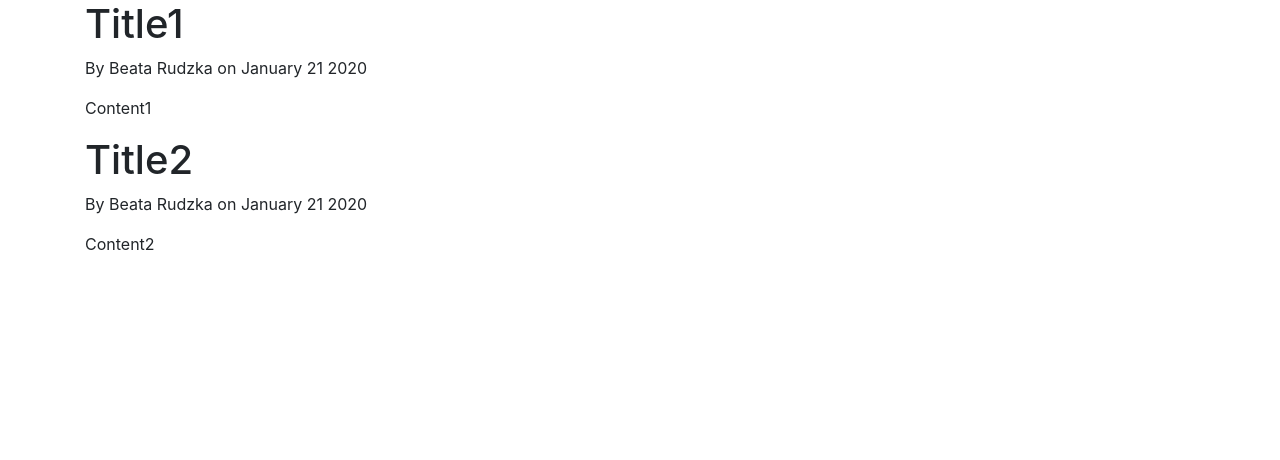
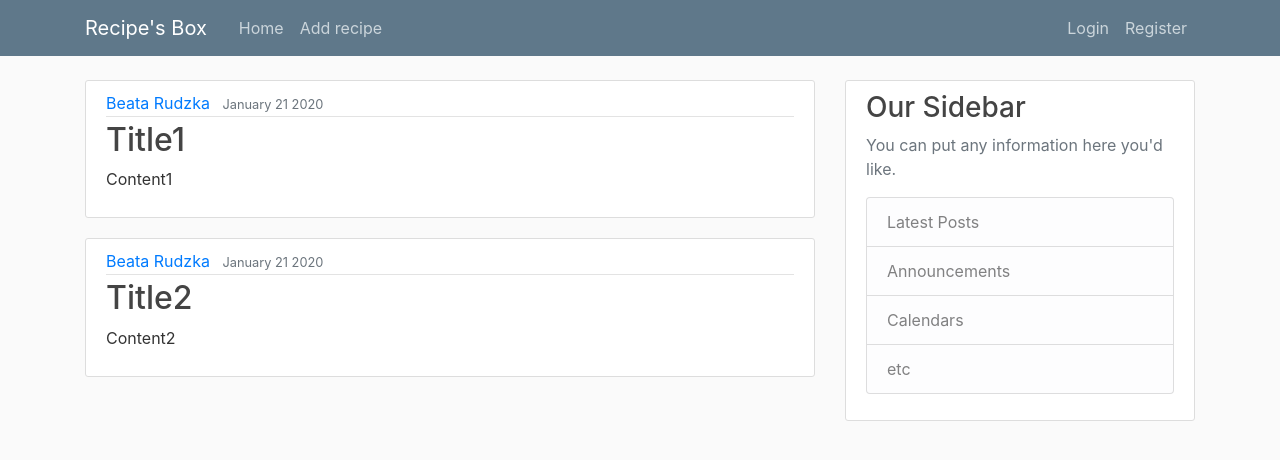
Before and after one commit to beatarudzka/recipes-box-flask-postgresql-app, a Flask app: page / in a window 1280 px wide. Shown: the top 460 px of the page. Run offline with Flask 2, Linux system fonts and the light colour scheme; some libraries are stand-ins or nearby versions.

Commit message:
adding basic styling with bootstrap

```diff
--- a/app.py
+++ b/app.py
@@ -1,5 +1,5 @@
 
-from flask import Flask, render_template
+from flask import Flask, render_template, url_for
 app = Flask(__name__)
 
 recipes = [
--- /dev/null
+++ b/static/main.css
@@ -0,0 +1,80 @@
+body {
+  background: #fafafa;
+  color: #333333;
+  margin-top: 5rem;
+}
+
+h1, h2, h3, h4, h5, h6 {
+  color: #444444;
+}
+
+.bg-steel {
+  background-color: #5f788a;
+}
+
+.site-header .navbar-nav .nav-link {
+  color: #cbd5db;
+}
+
+.site-header .navbar-nav .nav-link:hover {
+  color: #ffffff;
+}
+
+.site-header .navbar-nav .nav-link.active {
+  font-weight: 500;
+}
+
+.content-section {
+  background: #ffffff;
+  padding: 10px 20px;
+  border: 1px solid #dddddd;
+  border-radius: 3px;
+  margin-bottom: 20px;
+}
+
+.article-title {
+  color: #444444;
+}
+
+a.article-title:hover {
+  color: #428bca;
+  text-decoration: none;
+}
+
+.article-content {
+  white-space: pre-line;
+}
+
+.article-img {
+  height: 65px;
+  width: 65px;
+  margin-right: 16px;
+}
+
+.article-metadata {
+  padding-bottom: 1px;
+  margin-bottom: 4px;
+  border-bottom: 1px solid #e3e3e3
+}
+
+.article-metadata a:hover {
+  color: #333;
+  text-decoration: none;
+}
+
+.article-svg {
+  width: 25px;
+  height: 25px;
+  vertical-align: middle;
+}
+
+.account-img {
+  height: 125px;
+  width: 125px;
+  margin-right: 20px;
+  margin-bottom: 16px;
+}
+
+.account-heading {
+  font-size: 2.5rem;
+}
--- a/templates/home.html
+++ b/templates/home.html
@@ -1,8 +1,15 @@
 {% extends 'layout.html' %}
 {% block content%}
 {% for recipe in recipes %}
-<h1>{{recipe.title}}</h1>
-<p>By {{recipe.author}} on {{recipe.date_posted}}</p>
-<p>{{recipe.content}}</p>
+<article class="media content-section">
+  <div class="media-body">
+    <div class="article-metadata">
+      <a class="mr-2" href="#">{{ recipe.author }}</a>
+      <small class="text-muted">{{ recipe.date_posted }}</small>
+    </div>
+    <h2><a class="article-title" href="#">{{ recipe.title }}</a></h2>
+    <p class="article-content">{{ recipe.content }}</p>
+  </div>
+</article>
 {% endfor %}
 {% endblock content %}
--- a/templates/layout.html
+++ b/templates/layout.html
@@ -9,14 +9,53 @@
   <meta name="viewport" content="width=device-width, initial-scale=1, shrink-to-fit=no">
   <link rel="stylesheet" href="https://stackpath.bootstrapcdn.com/bootstrap/4.4.1/css/bootstrap.min.css"
     integrity="sha384-Vkoo8x4CGsO3+Hhxv8T/Q5PaXtkKtu6ug5TOeNV6gBiFeWPGFN9MuhOf23Q9Ifjh" crossorigin="anonymous">
+  <link rel="stylesheet" type="text/css" href="{{url_for('static', filename='main.css')}}">
   <title>Recipe's box</title>
 </head>
 
 <body>
-  <div class="container">
-
-    {% block content %} {% endblock content%}
-  </div>
+  <header class="site-header">
+    <nav class="navbar navbar-expand-md navbar-dark bg-steel fixed-top">
+      <div class="container">
+        <a class="navbar-brand mr-4" href="/">Recipe's Box</a>
+        <button class="navbar-toggler" type="button" data-toggle="collapse" data-target="#navbarToggle"
+          aria-controls="navbarToggle" aria-expanded="false" aria-label="Toggle navigation">
+          <span class="navbar-toggler-icon"></span>
+        </button>
+        <div class="collapse navbar-collapse" id="navbarToggle">
+          <div class="navbar-nav mr-auto">
+            <a class="nav-item nav-link" href="/">Home</a>
+            <a class="nav-item nav-link" href="/add">Add recipe</a>
+          </div>
+          <!-- Navbar Right Side -->
+          <div class="navbar-nav">
+            <a class="nav-item nav-link" href="/login">Login</a>
+            <a class="nav-item nav-link" href="/register">Register</a>
+          </div>
+        </div>
+      </div>
+    </nav>
+  </header>
+  <main role="main" class="container">
+    <div class="row">
+      <div class="col-md-8">
+        {% block content %}{% endblock %}
+      </div>
+      <div class="col-md-4">
+        <div class="content-section">
+          <h3>Our Sidebar</h3>
+          <p class='text-muted'>You can put any information here you'd like.
+            <ul class="list-group">
+              <li class="list-group-item list-group-item-light">Latest Posts</li>
+              <li class="list-group-item list-group-item-light">Announcements</li>
+              <li class="list-group-item list-group-item-light">Calendars</li>
+              <li class="list-group-item list-group-item-light">etc</li>
+            </ul>
+          </p>
+        </div>
+      </div>
+    </div>
+  </main>
 
   <script src="https://code.jquery.com/jquery-3.4.1.slim.min.js"
     integrity="sha384-J6qa4849blE2+poT4WnyKhv5vZF5SrPo0iEjwBvKU7imGFAV0wwj1yYfoRSJoZ+n"
```
Also changed, not shown: templates/recipe.html (added).
